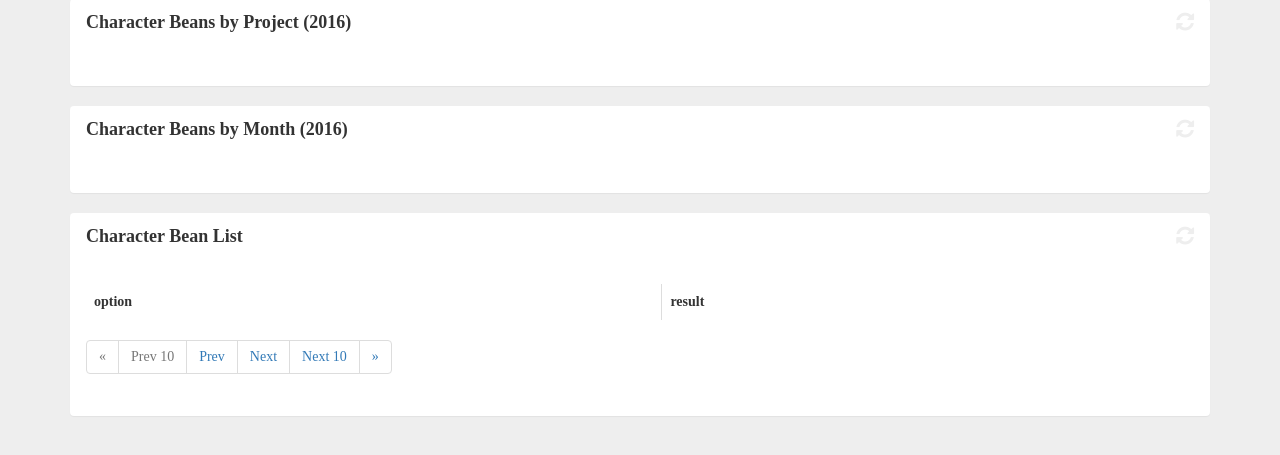
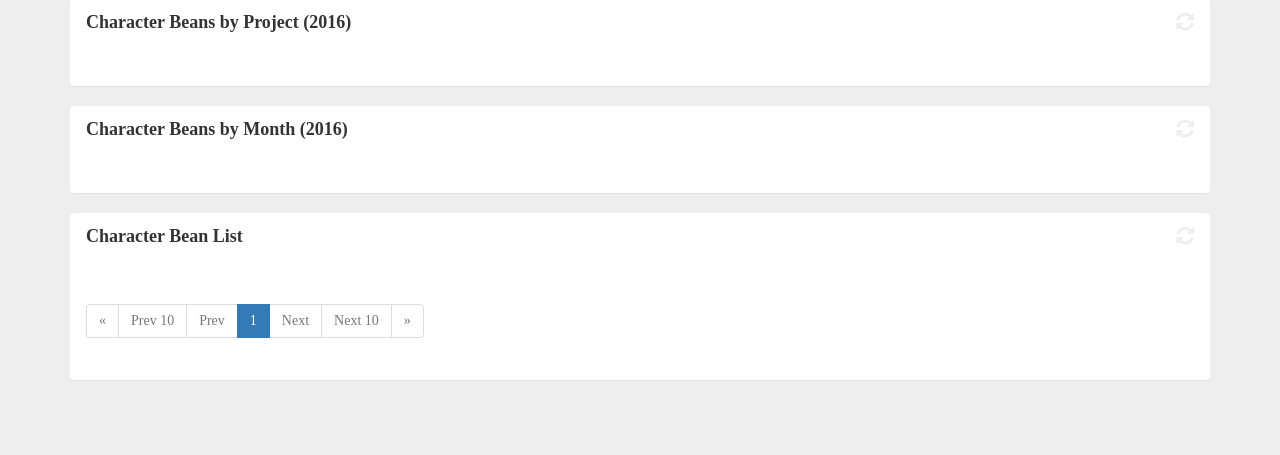
Before and after one commit to medsci-tech/ucenter_manage, a Django app: template templates/character.html in a window 1280 px wide. Shown: the part 278-733 px from the top of the page. Run offline with Django 3.2, Linux system fonts and the light colour scheme; the template is opened without the code that fills it: most values are stand-ins (such as "Sample title", 1, 10 or a date in 2020); lists and menus that the app fills with data are empty; some libraries are stand-ins or nearby versions.

Commit message:
finish bean list

```diff
--- a/static/js/charts/character_bean_list.js
+++ b/static/js/charts/character_bean_list.js
@@ -8,7 +8,7 @@ var vm_character_bean_list = new Vue({
             height: 250
         },
         page: 1,
-        page_count: 100,
+        page_count: 1,
         get_url: 'bean_list/',
     },
     methods: {
@@ -27,26 +27,30 @@ var vm_character_bean_list = new Vue({
         },
         choose_page: function(i) {
             var vm = this;
-            if (i < 0) { i = 0 };
-            if (i > vm.page_count) { i = vm.page_count - 1 };
+            if (i < 1) { i = 1 };
+            if (i > vm.page_count) { i = vm.page_count };
             $.get(vm.get_url + i, {}, function(data) {
                 if (data) {
-                    var data = JSON.parse(data);
                     vm.page = i;
-                    vm.page_count = data.page_count
-                    vm.data = JSON.parse(data.page_data);
+                    vm.page_count = Math.ceil(data.count/20);
+                    vm.data = data.rows;
                 }
             })
         }
     },
+    computed: {
+        page_array: function() {
+            var start = Math.floor((this.page-1) / 10) * 10 +1,
+                end = (start + 10) < this.page_count ? (start + 10) : this.page_count,
+                result = [];
+            for (var i = start; i <= end; i++) {
+                result.push(i);
+            }
+            return result;
+        }
+    },
     compiled: function() {
-
-        var vm = this;
-
-        $.get(vm.get_url + vm.page, {}, function(data) {
-            vm.data = data;
-        });
-
+        this.choose_page(1);
     }
 
 });
--- a/static/js/charts/character_project_beans.js
+++ b/static/js/charts/character_project_beans.js
@@ -39,7 +39,7 @@ var vm_character_project_beans = new Vue({
                     // symbolOffset: [0, '50%'],
                     symbolSize: function(item) {
                         // return item[2];
-                        return Math.log(item[2]) * 12;
+                        return Math.log(item[2]) * 7;
                     },
                     data: [item],
                     label: {
--- a/templates/character.html
+++ b/templates/character.html
@@ -83,28 +83,26 @@
                     <table class="table table-striped table-hover table-bordered" v-cloak>
                         <thead>
                             <tr>
-                                <th>option</th>
-                                <th>result</th>
+                                <th v-for="(key, value) in data[0]">[[key]]</th>
                             </tr>
                         </thead>
                         <tbody>
-                            <template v-for="(key, value) in data">
-                                <tr v-if="is_show(value)">
-                                    <th class="text-right">[[key]]</th>
-                                    <td>[[value]]</td>
+                            <template v-for="item in data">
+                                <tr v-if="is_show(1)">
+                                    <td v-for="(key, value) in item">[[value]]</td>
                                 </tr>
                             </template>
                         </tbody>
                     </table>
                     <nav v-cloak>
-                        <ul class="pagination">
-                            <li :class="page < 10 ? 'disabled':''"><a href="#" @click="choose_page(0)">&laquo;</a></li>
-                            <li :class="page < 10 ? 'disabled':''"><a href="#" @click="choose_page(page-10)">Prev 10</a></li>
-                            <li :class="page == 0 ? 'disabled':''"><a href="#" @click="choose_page(page-1)">Prev</a></li>
-                            <li v-for="item in page_array" :class="item == page?'active':''" @click="choose_page(item)"><a href="#">[[item+1]]</a></li>
-                            <li :class="page == page_array ? 'disabled':''"><a href="#" @click="choose_page(page+1)">Next</a></li>
-                            <li :class="page_array.length < 10 ? 'disabled':''"><a href="#" @click="choose_page(page+10)">Next 10</a></li>
-                            <li :class="page_array.length < 10 ? 'disabled':''"><a href="#" @click="choose_page(page_count)">&raquo;</a></li>
+                        <ul class="pagination" style="cursor: pointer;">
+                            <li :class="page == 1 ? 'disabled':''"><a @click="choose_page(1)">&laquo;</a></li>
+                            <li :class="page < 11 ? 'disabled':''"><a @click="choose_page(page-10)">Prev 10</a></li>
+                            <li :class="page == 1 ? 'disabled':''"><a @click="choose_page(page-1)">Prev</a></li>
+                            <li v-for="item in page_array" :class="item == page?'active':''" @click="choose_page(item)"><a>[[item]]</a></li>
+                            <li :class="page == page_count ? 'disabled':''"><a @click="choose_page(page+1)">Next</a></li>
+                            <li :class="page_array.length <= 10 ? 'disabled':''"><a @click="choose_page(page+10)">Next 10</a></li>
+                            <li :class="page == page_count ? 'disabled':''"><a @click="choose_page(page_count)">&raquo;</a></li>
                         </ul>
                     </nav>
                 </div>
```
Also changed, not shown: templates/doctor_character.html (deleted, +0 -10 lines).
